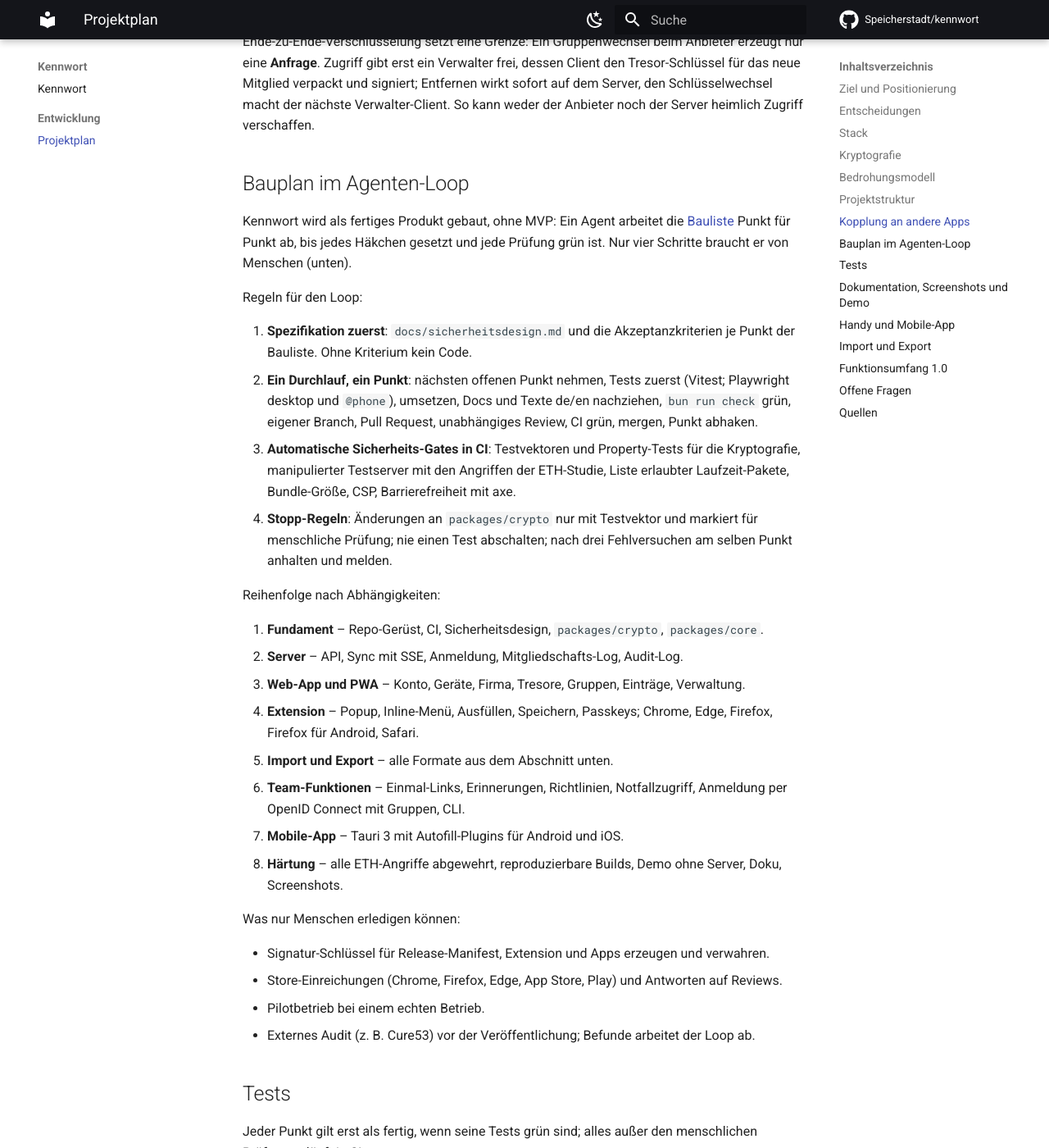
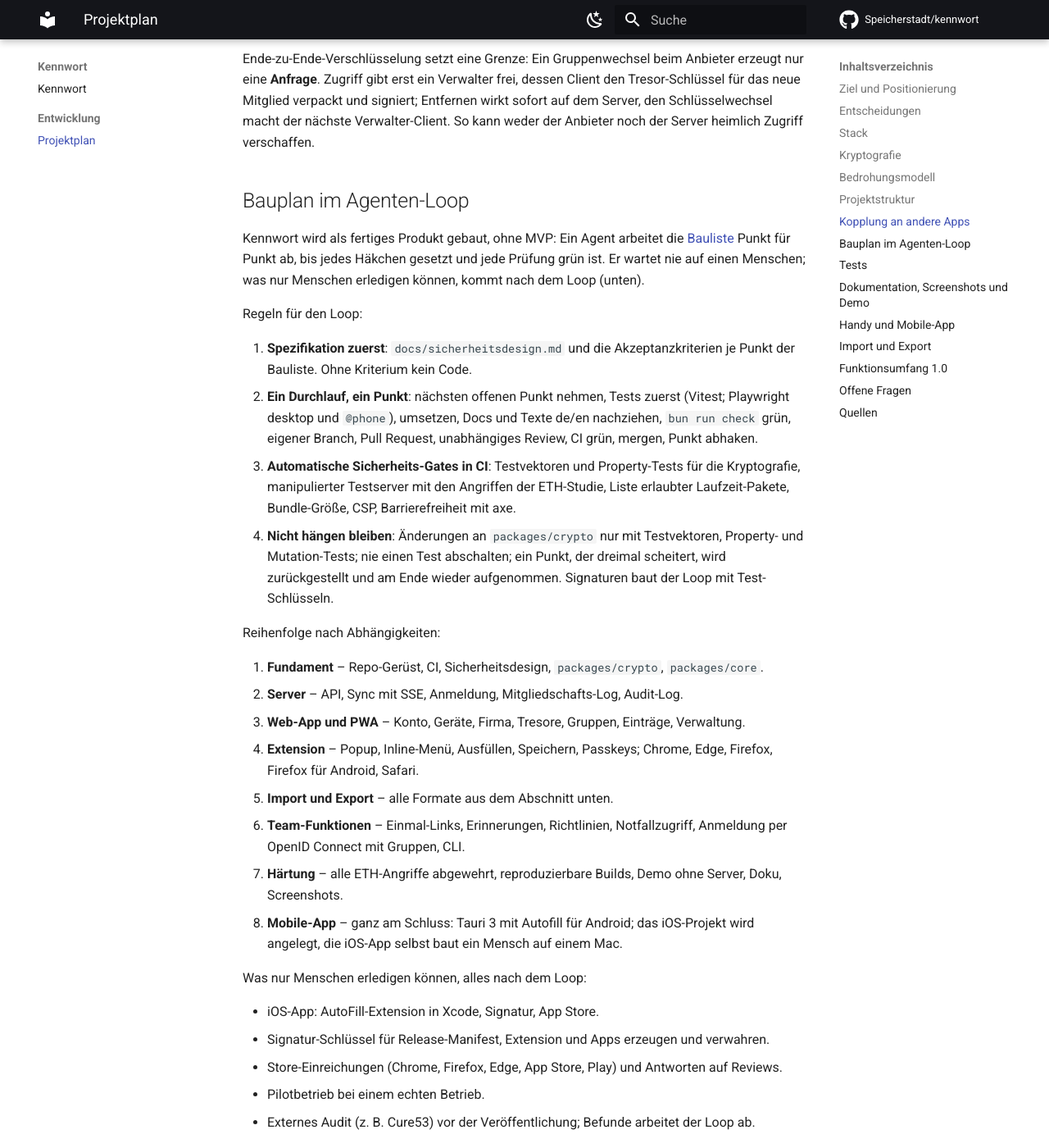
Before and after one commit to Speicherstadt/kennwort, an MkDocs documentation site: the page built from docs/plan.md, in a window 1280 px wide and 1400 px high, scrolled down 6083 px. Shown: the whole window at 82% size. Built offline with MkDocs 1.6.1 and Material for MkDocs 9.7.7, drawn with Linux system fonts in a browser that asks for light colours; comment, search, counter and statistics services are not loaded; some of the changed text lies outside the part shown.

Commit message:
Let the loop never wait for a person, build the mobile app last
- The loop merges everything itself; packages/crypto gets the stricter
  gate of test vectors, property and mutation tests instead of a sign-off
- An item that fails three times is deferred and taken up at the end,
  instead of stopping the loop
- Signing uses test keys; signing keys, stores and the iOS app move to the
  steps for people after the loop
- Mobile app (Tauri 3, Android) becomes the last phase, after hardening

Co-Authored-By: Claude Opus 5.5 <noreply@anthropic.com>
Claude-Session: https://claude.ai/code/session_01Y3rdfXjdEjdstAnnDL3rX2

```diff
--- a/docs/plan.md
+++ b/docs/plan.md
@@ -41,7 +41,7 @@ später).
 | Firmen-Recovery | Standard für Firmen, pro Firma abschaltbar: Der Inhaber hält einen Notfallschlüssel und kann den Zugang eines Mitarbeiters wiederherstellen | Für einen kleinen Betrieb ist „alles weg“ schlimmer als „der Chef kommt im Notfall ran“; geteilte Tresore haben ohnehin mehrere Mitglieder |
 | Betrieb | Selbst gehostet, aber von Anfang an mandantenfähig, sodass ein IT-Dienstleister viele Firmen auf einem Server betreiben kann | passt zu „mehrere Firmen“; da der Server nichts lesen kann, ist auch gehosteter Betrieb unbedenklich |
 | Lizenz | AGPL-3.0 mit Namensnennung nach § 7(b) und kommerzieller Lizenz wie bei haben, dazu ein kurzes CLA für Beitragende | erlaubt die iPhone-App im App Store und die kommerzielle Lizenz trotz Beiträgen von außen |
-| Merge | Der Agenten-Loop merged selbst, wenn CI grün ist und das unabhängige Review keine Befunde mehr hat | der Loop soll ohne Warten durchlaufen |
+| Merge | Der Agenten-Loop merged alles selbst, wenn CI grün ist und das unabhängige Review keine Befunde mehr hat; er wartet nie auf einen Menschen | der Loop soll ohne Warten durchlaufen |
 
 ## Stack
 
@@ -60,7 +60,7 @@ stehen im CLAUDE.md.
 | UI | shadcn-Stil **ohne Abhängigkeiten**: `<dialog>`, Popover-API, CSS Anchor Positioning, eigene `cn()` und `variants()`, Tailwind 4, `lucide-solid`, Geist, Zinc-Tokens (siehe DESIGN.md) | jedes Laufzeitpaket läuft dort, wo Klartext liegt |
 | Krypto | `@noble/ciphers`, `@noble/curves`, `@noble/hashes`, `@noble/post-quantum` | auditiert, reines TS, ohne eigene Abhängigkeiten |
 | Sonstiges | `tldts` (Public Suffix List), `zod` | |
-| Mobile-App | Tauri 3 mit der Solid-UI aus `packages/ui`; native Autofill-Plugins: Android `AutofillService` (Kotlin), iOS AutoFill Credential Provider (Swift) | **Abweichung von Tauri 2**: Tauri 3 ist zur Zeit der Mobile-Phase voraussichtlich stabil; Prototyp auf der Alpha, Rückfall auf 2.x |
+| Mobile-App | Tauri 3 mit der Solid-UI aus `packages/ui`; native Autofill-Plugins: Android `AutofillService` (Kotlin), iOS AutoFill Credential Provider (Swift) | **Abweichung von Tauri 2**: Tauri 3 ist zur Zeit der Mobile-Phase voraussichtlich stabil; als letzte Phase gebaut, Rückfall auf 2.x |
 
 Abhängigkeiten exakt gepinnt, Renovate mit Wartezeit, `bun install --frozen-lockfile`, keine
 Install-Skripte außer `trustedDependencies`.
@@ -166,7 +166,8 @@ verschaffen.
 
 Kennwort wird als fertiges Produkt gebaut, ohne MVP: Ein Agent arbeitet die
 [Bauliste](https://github.com/Speicherstadt/kennwort/blob/main/BAULISTE.md) Punkt für Punkt ab, bis
-jedes Häkchen gesetzt und jede Prüfung grün ist. Nur vier Schritte braucht er von Menschen (unten).
+jedes Häkchen gesetzt und jede Prüfung grün ist. Er wartet nie auf einen Menschen; was nur Menschen
+erledigen können, kommt nach dem Loop (unten).
 
 Regeln für den Loop:
 
@@ -178,8 +179,9 @@ Regeln für den Loop:
 3. **Automatische Sicherheits-Gates in CI**: Testvektoren und Property-Tests für die Kryptografie,
    manipulierter Testserver mit den Angriffen der ETH-Studie, Liste erlaubter Laufzeit-Pakete,
    Bundle-Größe, CSP, Barrierefreiheit mit axe.
-4. **Stopp-Regeln**: Änderungen an `packages/crypto` nur mit Testvektor und markiert für menschliche
-   Prüfung; nie einen Test abschalten; nach drei Fehlversuchen am selben Punkt anhalten und melden.
+4. **Nicht hängen bleiben**: Änderungen an `packages/crypto` nur mit Testvektoren, Property- und
+   Mutation-Tests; nie einen Test abschalten; ein Punkt, der dreimal scheitert, wird zurückgestellt
+   und am Ende wieder aufgenommen. Signaturen baut der Loop mit Test-Schlüsseln.
 
 Reihenfolge nach Abhängigkeiten:
 
@@ -191,12 +193,14 @@ Reihenfolge nach Abhängigkeiten:
 5. **Import und Export** – alle Formate aus dem Abschnitt unten.
 6. **Team-Funktionen** – Einmal-Links, Erinnerungen, Richtlinien, Notfallzugriff, Anmeldung per
    OpenID Connect mit Gruppen, CLI.
-7. **Mobile-App** – Tauri 3 mit Autofill-Plugins für Android und iOS.
-8. **Härtung** – alle ETH-Angriffe abgewehrt, reproduzierbare Builds, Demo ohne Server, Doku,
+7. **Härtung** – alle ETH-Angriffe abgewehrt, reproduzierbare Builds, Demo ohne Server, Doku,
    Screenshots.
+8. **Mobile-App** – ganz am Schluss: Tauri 3 mit Autofill für Android; das iOS-Projekt wird angelegt,
+   die iOS-App selbst baut ein Mensch auf einem Mac.
 
-Was nur Menschen erledigen können:
+Was nur Menschen erledigen können, alles nach dem Loop:
 
+- iOS-App: AutoFill-Extension in Xcode, Signatur, App Store.
 - Signatur-Schlüssel für Release-Manifest, Extension und Apps erzeugen und verwahren.
 - Store-Einreichungen (Chrome, Firefox, Edge, App Store, Play) und Antworten auf Reviews.
 - Pilotbetrieb bei einem echten Betrieb.
@@ -221,7 +225,7 @@ Prüfungen läuft in CI.
 | Import-Parser | echte, anonymisierte Exportdateien je Anbieter; kaputte oder böswillige Dateien stürzen nie ab und hängen nie | Fixtures, Fuzzing mit fast-check |
 | Updates | Datenbank-Migrationen und ältere Formatversionen bleiben lesbar | Vitest |
 | Ernstfälle | Austritt mit Schlüsselwechsel, Recovery-Kit, Notfallzugriff, Gerät verloren, Backup zurückspielen | Playwright |
-| Mobile-App | Rust-Tests, Oberfläche mit `mockIPC`, Autofill-Plugins auf Emulatoren (iOS auf macOS-Runner) | cargo test, Playwright, Emulatoren |
+| Mobile-App | Rust-Tests, Oberfläche mit `mockIPC`, Android-Autofill im Emulator | cargo test, Playwright, Emulator |
 | Server unter Last | viele Geräte gleichzeitig mit Live-Sync | Lasttest-Skript mit Bun |
 | CI-Gates | erlaubte Laufzeit-Pakete, Bundle-Größe, CSP, Barrierefreiheit, reproduzierbarer Extension-Build (zweimal bauen, Hashes vergleichen) | eigene Checks, axe |
 | Menschen | Pilotbetrieb, externes Audit | – |
@@ -253,7 +257,7 @@ systemweit ausfüllt. In Firefox für Android läuft zusätzlich die Extension.
 | --- | --- | --- |
 | PWA | Bauphase 3 | Kopieren mit einem Tipp; Zwischenablage wird nicht automatisch geleert |
 | Extension in Firefox für Android | Bauphase 4 | Inline-Menü wie am Desktop |
-| Tauri-3-Mobile-App | Bauphase 7 | systemweit in allen Apps und Browsern, dazu Passkeys |
+| Tauri-3-Mobile-App | Bauphase 8 (iOS von Hand) | systemweit in allen Apps und Browsern, dazu Passkeys |
 
 Wer was nutzt: Die **App** ist für alle, die täglich am Handy ausfüllen. Die **PWA** bleibt für
 Aushilfen, fremde oder geteilte Geräte, Baustellen-Tablets und alle, die nichts installieren wollen
@@ -261,9 +265,8 @@ oder dürfen, auch auf dem iPhone ohne App Store. Beide nutzen dieselben Pakete
 `packages/core`, `packages/crypto`).
 
 **Tauri 3**: Stand 19.11.2026 ist 3.0.0-alpha.6 (6.11.2026) aktuell, der 3.0-Meilenstein zu 31 %
-erledigt; stabil ist Tauri 2.12. Prototyp auf der Alpha in einem eigenen Branch, Veröffentlichung
-erst auf Tauri 3 stabil; ist es zum Start der Phase nicht stabil, beginnt die App auf 2.x und zieht
-um.
+erledigt; stabil ist Tauri 2.12. Die App kommt als letzte Bauphase, damit Tauri 3 bis dahin
+möglichst stabil ist; ist es dann nicht stabil, nimmt der Loop die neueste Alpha oder 2.x.
 
 Aufbau:
 
@@ -271,7 +274,8 @@ Aufbau:
   dünn.
 - Account Key mit Biometrie im iOS-Schlüsselbund bzw. Android Keystore verpackt.
 - Natives Plugin je Plattform: Android `AutofillService` (Kotlin, seit Chrome 135 auch in Chrome
-  nutzbar), iOS AutoFill-Credential-Provider-Extension (Swift, eigenes Xcode-Target) mit Passkeys.
+  nutzbar) baut der Loop; die iOS AutoFill-Credential-Provider-Extension (Swift, eigenes
+  Xcode-Target) mit Passkeys baut ein Mensch auf einem Mac.
 - Zwischenablage nach 30 s leeren, Bildschirmschutz gegen Screenshots in der Eintragsansicht.
 
 Verteilung:
```
Also changed, not shown: BAULISTE.md (+36 -22 lines), CLAUDE.md (+8 -5 lines).
